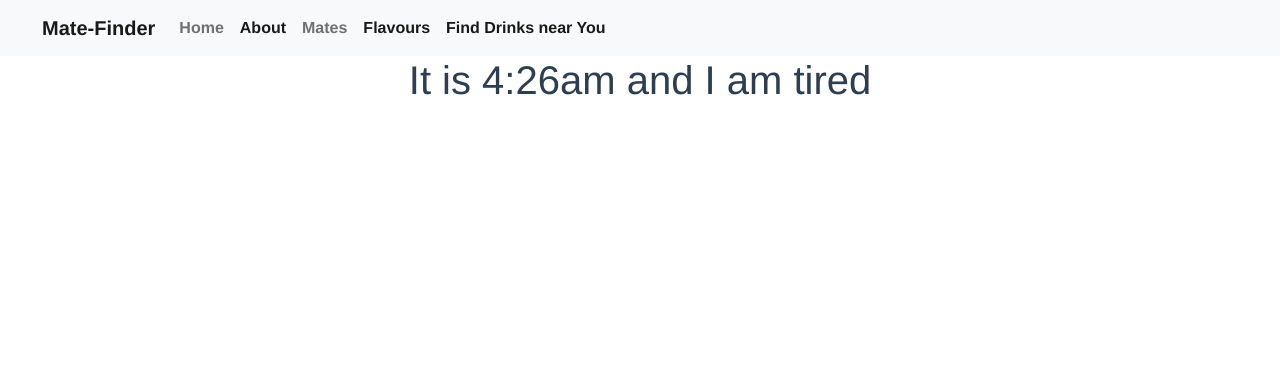
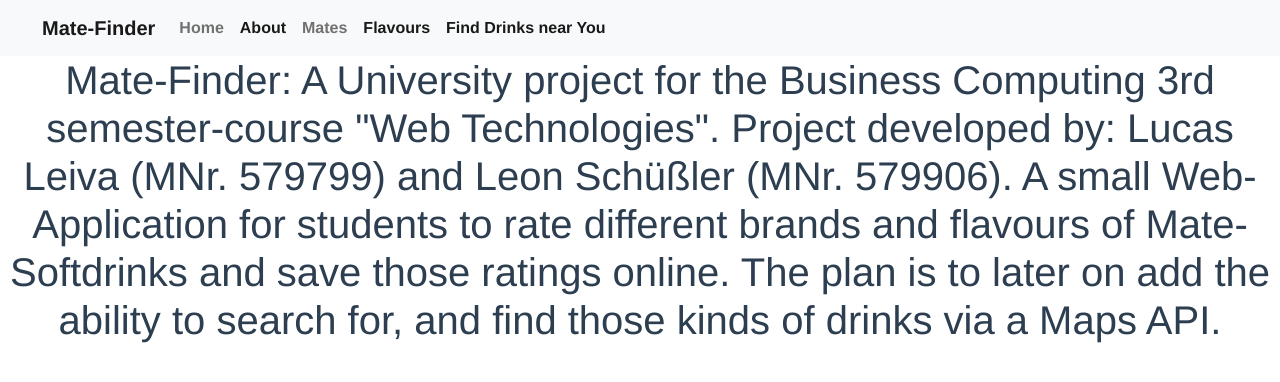
Before and after one commit to AltarisV/mate-finder-frontend, a Vue app: page /about in a window 1280 px wide. Shown: the top 382 px of the page. Built offline with nearby package versions, Linux system fonts and the light colour scheme.

Commit message:
Added Mate Cards to MateView

```diff
--- a/package.json
+++ b/package.json
@@ -8,7 +8,7 @@
   },
   "scripts": {
     "start": "vue-cli-service serve",
-    "serve": "vue-cli-service serve",
+    "serve": "vue-cli-service serve --port 3000",
     "build": "vue-cli-service build",
     "test:unit": "vue-cli-service test:unit",
     "lint": "vue-cli-service lint"
--- a/src/views/AboutView.vue
+++ b/src/views/AboutView.vue
@@ -1,5 +1,8 @@
 <template>
   <div class="about">
-    <h1>It is 4:26am and I am tired</h1>
+    <h1>Mate-Finder: A University project for the Business Computing 3rd semester-course "Web Technologies".
+      Project developed by: Lucas Leiva (MNr. 579799) and Leon Schüßler (MNr. 579906).
+      A small Web-Application for students to rate different brands and flavours of Mate-Softdrinks and save those ratings online.
+      The plan is to later on add the ability to search for, and find those kinds of drinks via a Maps API.</h1>
   </div>
 </template>
--- a/src/views/MateView.vue
+++ b/src/views/MateView.vue
@@ -1,5 +1,20 @@
 <template>
-<h1>Here are the Mate Drinks we know.</h1>
+  <div>
+    <h1>Here are the Mate Drinks we know.</h1>
+      <div class="row row-cols-1 row-cols-md-4 g-4">
+        <div class="col" v-for="mate in mates" :key="mate.id">
+          <div class="card" style="width: 18rem;">
+            <div class="card-body">
+              <h5 class="card-title">{{ mate.name }}</h5>
+              <h6 class="card-subtitle mb-2 text-muted">Preis: {{ mate.price }}</h6>
+              <p class="card-text">User Rating: Mate/10</p>
+              <a href="#" class="card-link">Add to Favourites</a>
+              <a href="#" class="card-link">Rate this Mate</a>
+            </div>
+          </div>
+        </div>
+      </div>
+  </div>
 </template>
 
 <script>
```
